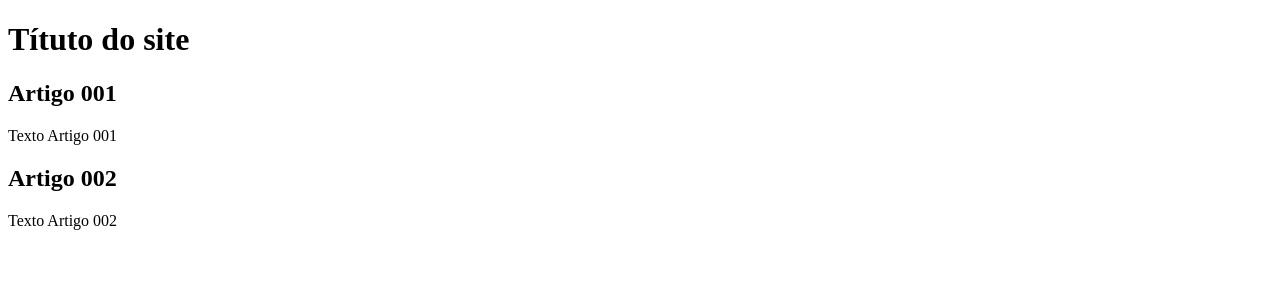
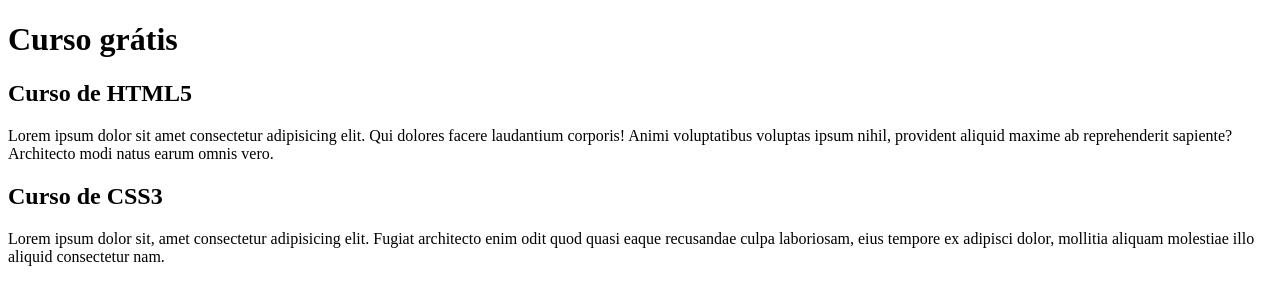
Before and after one commit to andrelopes1977/projeto-site, a plain HTML site: page index.html in a window 1280 px wide. Drawn offline with Linux system fonts and the light colour scheme.

Commit message:
Update index.html

```diff
--- a/index.html
+++ b/index.html
@@ -9,15 +9,15 @@
 <body>
     <main>
         <header>
-            <h1>Títuto do site</h1>
+            <h1>Curso grátis</h1>
         </header>
         <article>
-            <h2>Artigo 001</h2>
-            <p>Texto Artigo 001</p>
+            <h2>Curso de HTML5</h2>
+            <p>Lorem ipsum dolor sit amet consectetur adipisicing elit. Qui dolores facere laudantium corporis! Animi voluptatibus voluptas ipsum nihil, provident aliquid maxime ab reprehenderit sapiente? Architecto modi natus earum omnis vero.</p>
         </article>
         <article>
-            <h2>Artigo 002</h2>
-            <p>Texto Artigo 002</p>
+            <h2>Curso de CSS3</h2>
+            <p>Lorem ipsum dolor sit, amet consectetur adipisicing elit. Fugiat architecto enim odit quod quasi eaque recusandae culpa laboriosam, eius tempore ex adipisci dolor, mollitia aliquam molestiae illo aliquid consectetur nam.</p>
         </article>
     </main>
 
```
